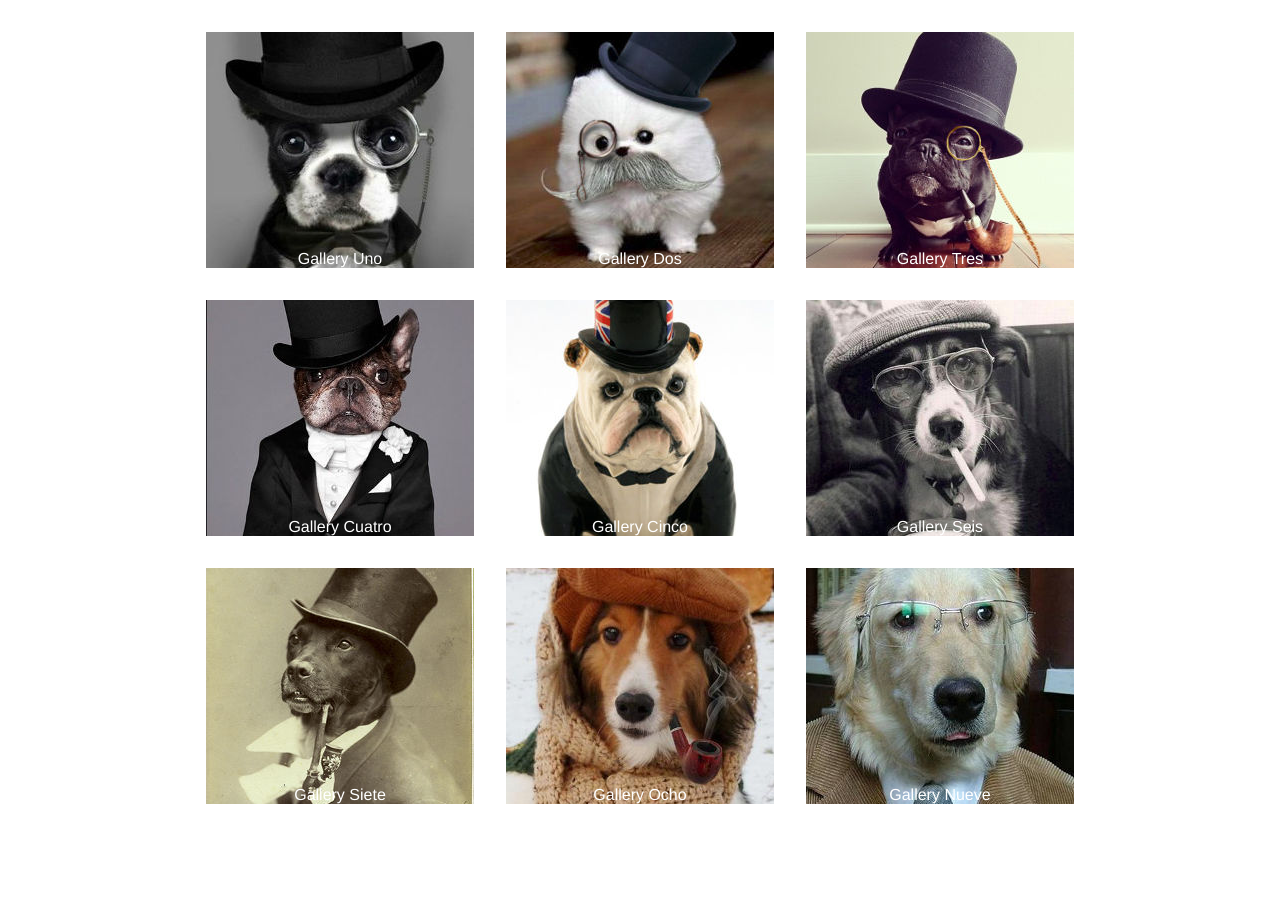
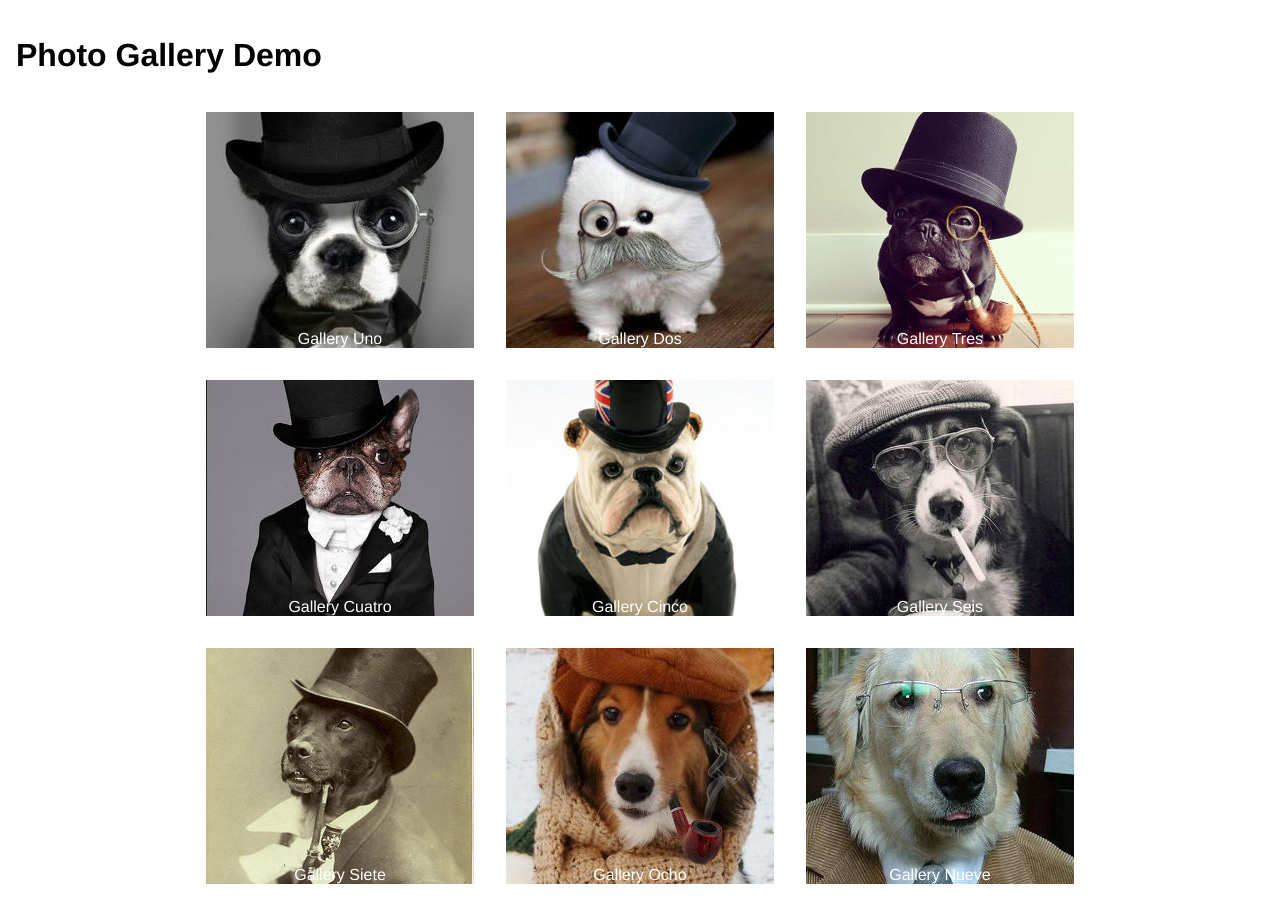
Before and after one commit to belcurv/gallery_demo, a website with bundled scripts: page index.html in a window 1280 px wide. Before the commit the page ends 836 px from the top, so only its background shows below. Built offline with nearby package versions, Linux system fonts and the light colour scheme.

Commit message:
Add h1 title

```diff
--- a/index.html
+++ b/index.html
@@ -8,7 +8,7 @@
     <link rel="stylesheet" href="build/style.css">
 </head>
 <body>
-
+    <h1>Photo Gallery Demo</h1>
     <div id="target"></div>
 
     <!-- javascript -->
```
